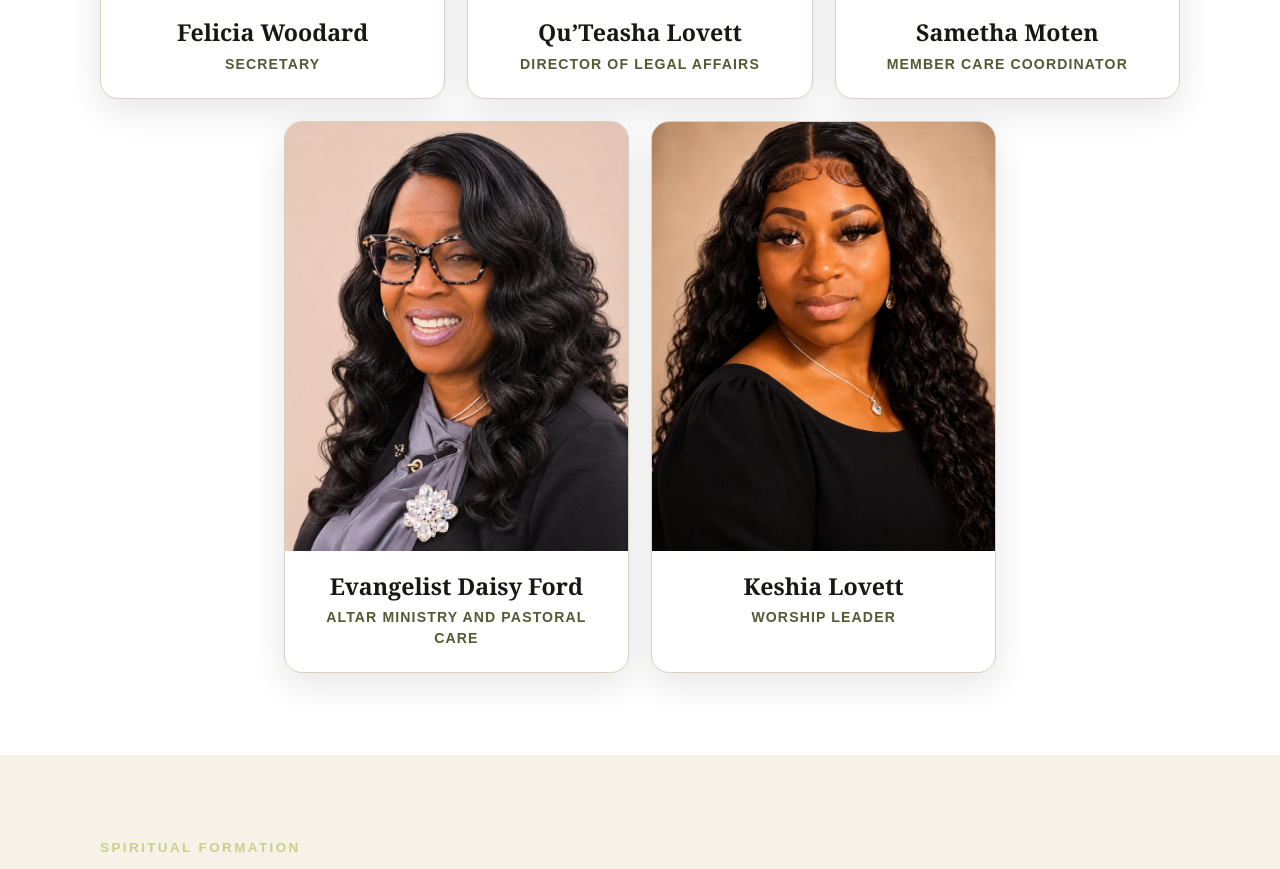
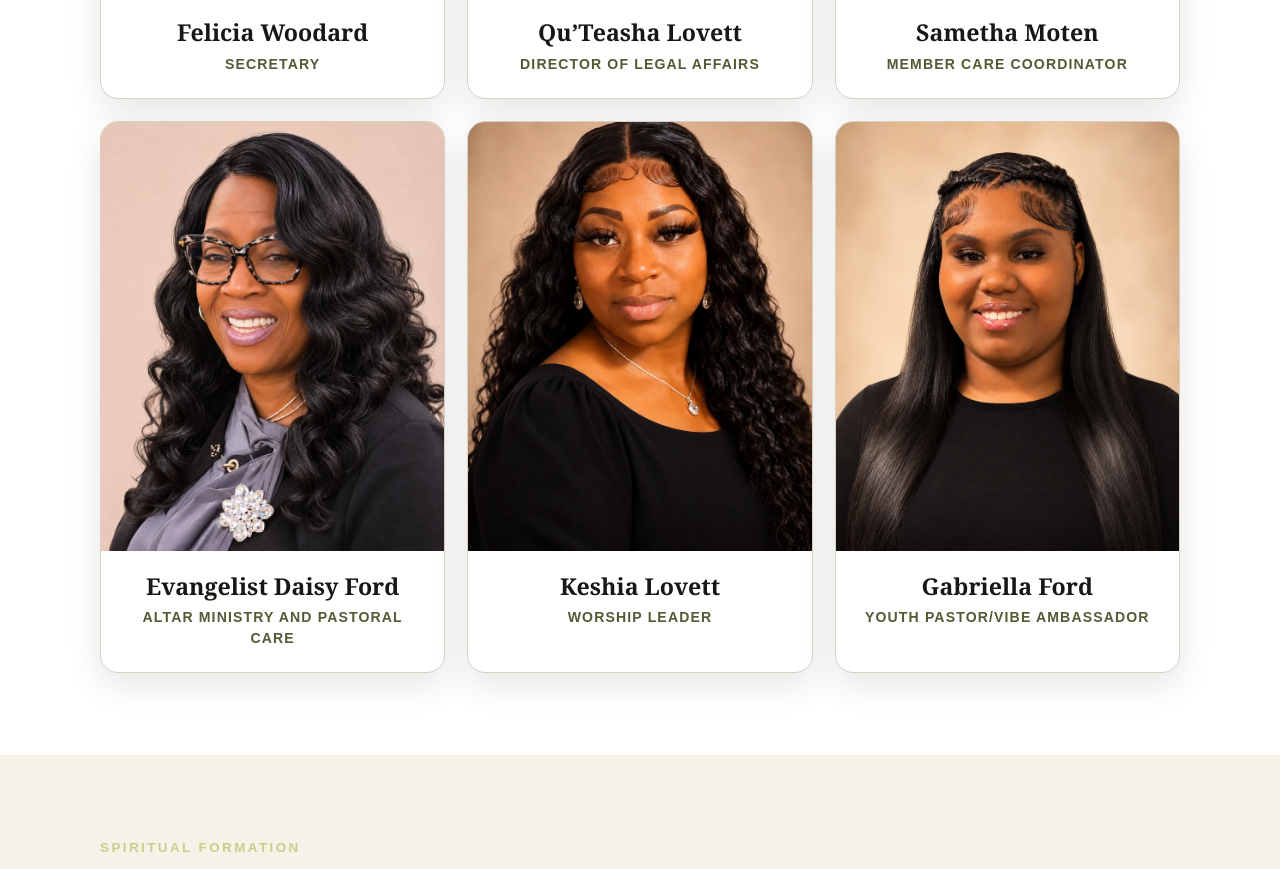
Before and after one commit to DwellMinistries2020/DwellMin2020, a plain HTML site: page leadership.html in a window 1280 px wide. Shown: the part 2808-3677 px from the top of the page. Drawn offline with Linux system fonts and the light colour scheme.

Commit message:
Add youth pastor to leadership team

```diff
--- a/leadership.html
+++ b/leadership.html
@@ -10,6 +10,7 @@
 <article class="leader-card"><img src="assets/sametha-moten.webp" alt="Sametha Moten" loading="lazy" decoding="async"><div class="leader-info"><h3>Sametha Moten</h3><p class="leader-role">Member Care Coordinator</p></div></article>
 <article class="leader-card"><img src="assets/daisy-ford.webp" alt="Evangelist Daisy Ford" loading="lazy" decoding="async"><div class="leader-info"><h3>Evangelist Daisy Ford</h3><p class="leader-role">Altar Ministry and Pastoral Care</p></div></article>
 <article class="leader-card"><img src="assets/keshia-lovett.webp" alt="Keshia Lovett" loading="lazy" decoding="async"><div class="leader-info"><h3>Keshia Lovett</h3><p class="leader-role">Worship Leader</p></div></article>
+<article class="leader-card"><img src="assets/gabriella-ford.webp" alt="Gabriella Ford" loading="lazy" decoding="async"><div class="leader-info"><h3>Gabriella Ford</h3><p class="leader-role">Youth Pastor/Vibe Ambassador</p></div></article>
 </div></div></section>
 <section><div class="inner"><p class="kicker">Spiritual formation</p><h2>Prepared through study, covering, and obedience.</h2><p class="lead">Wallace and Erin studied for more than nine years through Saturday Morning Seminary under Apostle Dr. Craig Harrison. Their pastoral call was affirmed under the spiritual covering and guidance of Apostle Dr. Craig Harrison and Prophetess Karen Harrison of The Inspired Word Church. They were ordained on June 7, 2025.</p><p class="lead">Together they are committed to faithfully stewarding Dwell Ministries, caring for God’s people, rightly dividing Scripture, strengthening families, and demonstrating the love of Jesus through both spiritual ministry and practical service.</p></div></section>
 <section class="dark"><div class="inner"><h2>Leadership at Dwell</h2><p class="lead">Dwell’s leadership model values biblical integrity, spiritual maturity, safeguarding, financial accountability, operational excellence, collaboration, and responsible board oversight.</p></div></section></main>
```
Also changed, not shown: assets/gabriella-ford.webp (added).
